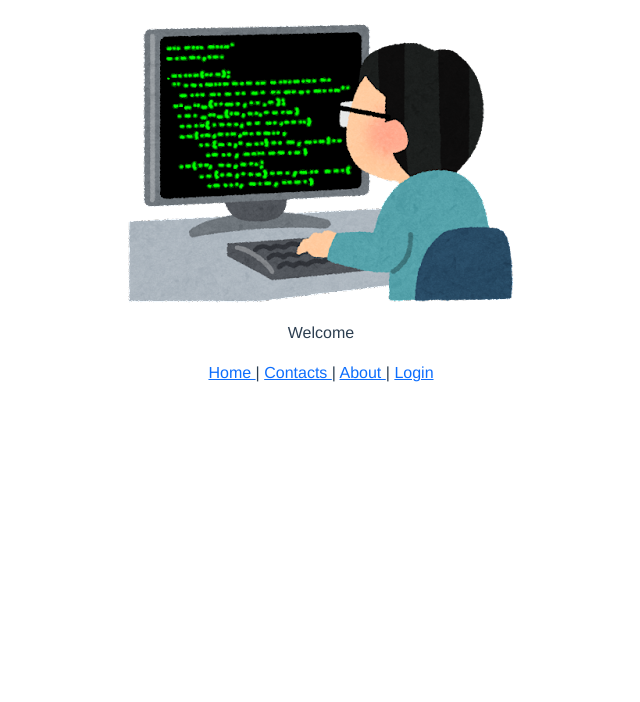
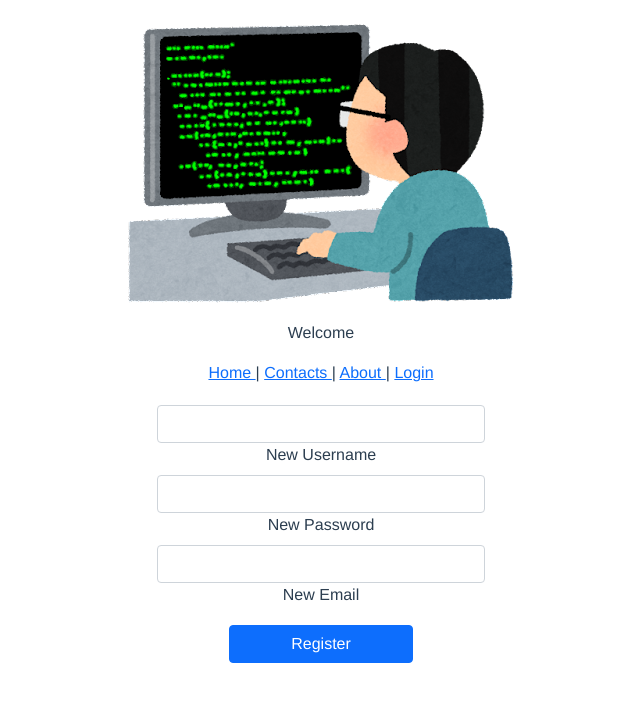
Before and after one commit to AmmarHatiya/Proguru, a Vue app: page /register in a window 1280 px wide. Shown: the top 702 px of the page, without its empty margins (319-959 px from the left). Built offline with nearby package versions, Linux system fonts and the light colour scheme.

Commit message:
register done whoo

```diff
--- a/src/components/LoginForm.vue
+++ b/src/components/LoginForm.vue
@@ -23,7 +23,7 @@
             <!-- Register -->
             <div class=row>
                 <div class="col text-end">
-                    <p>Not a member? <a href="#!">Register</a></p>
+                    <p>Not a member? <a href="" @click="goRegister">Register</a></p>
                 </div>
                 <div class="col text-start">
                  <!-- May be implemented -->
@@ -106,6 +106,9 @@
                         console.log("login unsuccessful, need to show error")
                         this.errorMessage = "Invalid username or password"
                     }})
+            },
+            goRegister(){
+                this.$router.push("/register")
             }
         }
     }
--- /dev/null
+++ b/src/components/RegisterForm.vue
@@ -0,0 +1,121 @@
+<template>
+    <div class="row top">
+        <div class="col-sm">
+        </div>
+        <div class="col-sm">
+            <form @submit.prevent="login">
+            <!-- Username -->
+            <div class="form-outline ">
+                <input type="text" id="uName" class="form-control rect-box" v-model="uname" />
+                <label class="form-label" for="uName">New Username</label>
+            </div>
+
+            <!-- Password -->
+            <div class="form-outline box2">
+                <input type="password" id="pWord" class="form-control rect-box" v-model="pword" />
+                <label class="form-label" for="pWord">New Password</label>
+            </div>
+
+            <div class="form-outline box3">
+                <input type="email" id="email" class="form-control rect-box" v-model="email" />
+                <label class="form-label" for="email">New Email</label>
+            </div>
+
+            <div class="errormessage">{{errorMessage}}</div>
+            <div class="successmessage">{{successMessage}}</div>
+
+            <button type="login" class="btn btn-primary btn-block">Register</button>
+            </form>
+        </div>
+        <div class="col-sm">
+        </div>
+    </div>
+</template>
+
+
+
+
+<script>
+
+    const axios = require('axios').default;
+    var qs = require('qs');
+    export default {
+        name: "RegisterForm",
+        data(){
+            return{
+                uname: "",
+                pword: "",
+                email: "",
+                errorMessage: "",
+                successMessage: ""
+            }
+        },
+        methods:{
+            login(){
+                console.log('Post to register');
+                var ledata = qs.stringify({
+                        'username': this.uname,
+                        'password': this.pword,
+                        'email': this.email
+                        });
+                let config = {
+                    method: 'post',
+                    url: 'http://localhost:3000/register',
+                    headers: {
+                        "Access-Control-Allow-Origin": "*",
+                        'Content-Type': 'application/x-www-form-urlencoded'
+                    },
+                    data : ledata
+                }
+                // console.log("name:",this.uname)
+                // console.log("pword:",this.pword)
+                // console.log(config)
+                axios(config).then(response => {
+                    if(response.data.includes("successful")){
+                        console.log("Register successful")
+                        this.errorMessage = ""
+                        this.successMessage = `Registration is successful!
+                        You will be automatically redirected to the login page`
+                        //reroute to home
+                        setTimeout( () => this.$router.push({ path: '/login'}), 3000);
+
+                    } else{
+                        console.log("Bad Register")
+                        this.errorMessage = "Username is already taken"
+                    }})
+            }
+        }
+    }
+</script>
+
+
+<style scoped>
+.top{
+    margin-top: 20px;
+}
+
+.btn{
+    margin-top: 10px;
+    margin-bottom: 10px;
+    width: 45%;
+}
+
+.rect-box{
+    width: 80%;
+    margin-left: 10%;
+}
+
+.forgot{
+    margin-right: 10%;
+}
+
+.errormessage{
+    color:red;
+}
+
+.successmessage{
+    color:green;
+}
+
+
+</style>
--- a/src/router/index.js
+++ b/src/router/index.js
@@ -2,6 +2,7 @@ import { createRouter, createWebHistory } from 'vue-router'
 import HomeView from '../views/HomeView.vue'
 import AboutView from '../views/AboutView.vue'
 import LoginView from '../views/LoginView.vue'
+import RegisterView from '../views/RegisterView.vue'
 import ContactsView from '../views/ContactsView.vue'
 import BashView from '../views/BashView.vue'
 import DataTypesView from '../views/DataTypesView.vue'
@@ -33,6 +34,11 @@ const routes = [
     path: '/login',
     name: 'login',
     component: LoginView
+  },
+  {
+    path: '/register',
+    name: 'register',
+    component: RegisterView
   },
   {
     path: '/bash',
--- a/src/server-side/server.js
+++ b/src/server-side/server.js
@@ -98,13 +98,13 @@ app.post('/register', urlencodedParser, function(request, response){
     //.then is for resolve
     userExists(username).then(result =>{
         //User already exist
-        response.status(403).send("Username already taken");
+        response.send("Username already taken").status(403);
 
     }).catch( error=> { //.catch for reject
         let newUser = new db.User(userData);
         newUser.save(function(error){
             if(error){
-                response.status(403).send("Unable to save user due to " + error);
+                response.send("Unable to save user due to " + error).status(403);
             }else{
                 response.send("Register successful");
             }
--- /dev/null
+++ b/src/views/RegisterView.vue
@@ -0,0 +1,20 @@
+<template>
+  <div>
+    <RegisterForm />
+
+  </div>
+</template>
+
+<script>
+// @ is an alias to /src
+import RegisterForm from '../components/RegisterForm.vue'
+
+export default {
+  name: 'RegisterView',
+  components: {RegisterForm},
+  data() {
+    return {};
+  }
+
+}
+</script>
```
